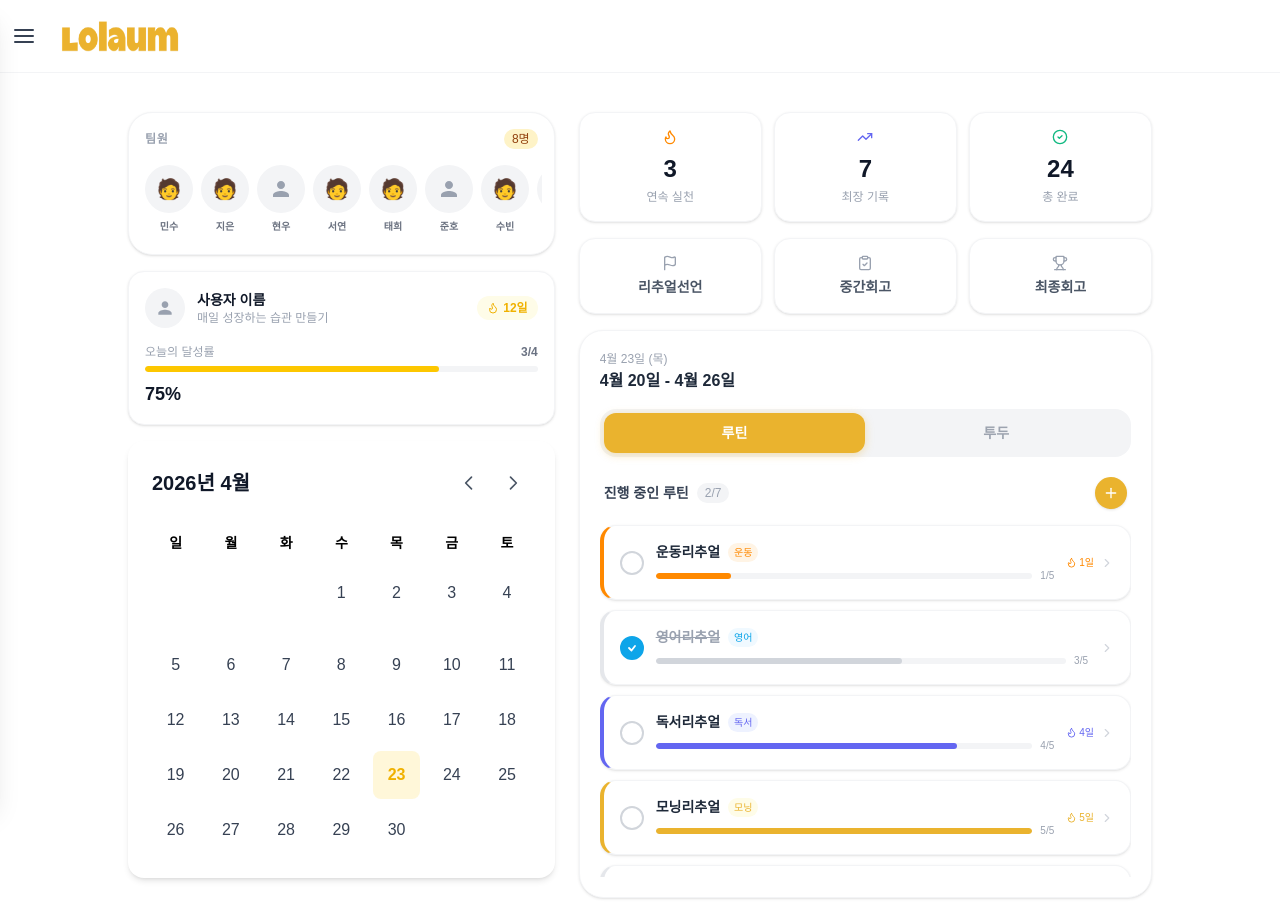
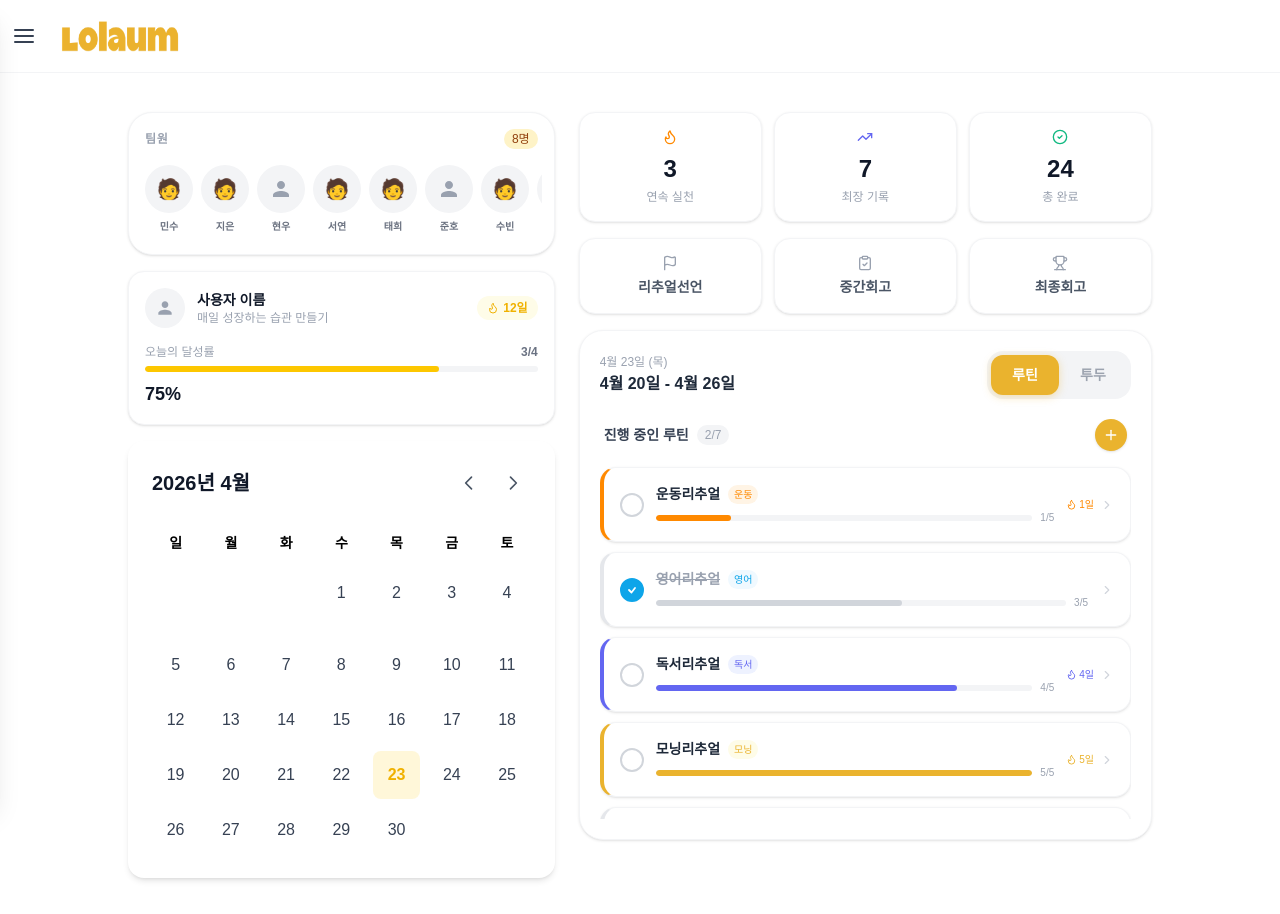
Before and after one commit to Lolaum/Lolaum, a Next.js app: page /home in a window 1280 px wide. Built offline with nearby package versions, Linux system fonts and the light colour scheme.

Commit message:
Design/home: 루틴/투두 선택 세그먼트 디자인 수정

```diff
--- a/src/components/Home/Todo/RoutineList.tsx
+++ b/src/components/Home/Todo/RoutineList.tsx
@@ -7,12 +7,12 @@ import { Plus, X, Flame, ChevronRight } from "lucide-react";
 import { RoutineListProps } from "@/types/home/todo";
 
 const TAG_COLORS: Record<string, { color: string; bgColor: string }> = {
-  운동:     { color: "#ff8900", bgColor: "#fff4e5" },
-  영어:     { color: "#0ea5e9", bgColor: "#f0f9ff" },
-  독서:     { color: "#6366f1", bgColor: "#eef2ff" },
-  모닝:     { color: "#eab32e", bgColor: "#fefce8" },
+  운동: { color: "#ff8900", bgColor: "#fff4e5" },
+  영어: { color: "#0ea5e9", bgColor: "#f0f9ff" },
+  독서: { color: "#6366f1", bgColor: "#eef2ff" },
+  모닝: { color: "#eab32e", bgColor: "#fefce8" },
   제2외국어: { color: "#10b981", bgColor: "#ecfdf5" },
-  원서:     { color: "#8b5cf6", bgColor: "#f5f3ff" },
+  원서: { color: "#8b5cf6", bgColor: "#f5f3ff" },
   자산관리: { color: "#10b981", bgColor: "#ecfdf5" },
 };
 
@@ -42,7 +42,9 @@ export default function RoutineList({
       {/* 헤더 */}
       <div className="flex items-center justify-between mb-4 px-1">
         <div className="flex items-center gap-2">
-          <span className="text-sm font-semibold text-gray-700">진행 중인 루틴</span>
+          <span className="text-sm font-semibold text-gray-700">
+            진행 중인 루틴
+          </span>
           <span className="text-xs text-gray-400 bg-gray-100 rounded-full px-2 py-0.5">
             {completedCount}/{routines.length}
           </span>
@@ -76,7 +78,9 @@ export default function RoutineList({
               key={routine.id}
               onClick={() => onTaskClick(routine.title, colors.color)}
               className="bg-white rounded-2xl p-4 shadow-sm border border-gray-100 cursor-pointer transition-all duration-200 hover:shadow-md hover:-translate-y-0.5 active:scale-[0.98]"
-              style={{ borderLeft: `4px solid ${routine.completed ? "#e5e7eb" : colors.color}` }}
+              style={{
+                borderLeft: `4px solid ${routine.completed ? "#e5e7eb" : colors.color}`,
+              }}
             >
               <div className="flex items-center gap-3">
                 {/* 완료 체크 */}
@@ -88,12 +92,20 @@ export default function RoutineList({
                   className="w-6 h-6 rounded-full border-2 flex items-center justify-center flex-shrink-0 transition-all"
                   style={{
                     borderColor: routine.completed ? colors.color : "#d1d5db",
-                    backgroundColor: routine.completed ? colors.color : "transparent",
+                    backgroundColor: routine.completed
+                      ? colors.color
+                      : "transparent",
                   }}
                 >
                   {routine.completed && (
                     <svg width="10" height="10" viewBox="0 0 10 10" fill="none">
-                      <path d="M2 5l2.5 2.5L8 3" stroke="white" strokeWidth="1.8" strokeLinecap="round" strokeLinejoin="round" />
+                      <path
+                        d="M2 5l2.5 2.5L8 3"
+                        stroke="white"
+                        strokeWidth="1.8"
+                        strokeLinecap="round"
+                        strokeLinejoin="round"
+                      />
                     </svg>
                   )}
                 </button>
@@ -108,7 +120,10 @@ export default function RoutineList({
                     </span>
                     <span
                       className="text-[10px] font-medium px-1.5 py-0.5 rounded-full"
-                      style={{ backgroundColor: colors.bgColor, color: colors.color }}
+                      style={{
+                        backgroundColor: colors.bgColor,
+                        color: colors.color,
+                      }}
                     >
                       {routine.tag}
                     </span>
@@ -121,11 +136,15 @@ export default function RoutineList({
                         className="h-full rounded-full transition-all duration-500"
                         style={{
                           width: `${percent}%`,
-                          backgroundColor: routine.completed ? "#d1d5db" : colors.color,
+                          backgroundColor: routine.completed
+                            ? "#d1d5db"
+                            : colors.color,
                         }}
                       />
                     </div>
-                    <span className="text-[10px] text-gray-400 flex-shrink-0">{count}/{total}</span>
+                    <span className="text-[10px] text-gray-400 flex-shrink-0">
+                      {count}/{total}
+                    </span>
                   </div>
                 </div>
 
@@ -134,7 +153,10 @@ export default function RoutineList({
                   {count > 0 && !routine.completed && (
                     <div className="flex items-center gap-0.5">
                       <Flame size={11} style={{ color: colors.color }} />
-                      <span className="text-[10px] font-medium" style={{ color: colors.color }}>
+                      <span
+                        className="text-[10px] font-medium"
+                        style={{ color: colors.color }}
+                      >
                         {count}일
                       </span>
                     </div>
--- a/src/components/Home/Todo/TaskTabs.tsx
+++ b/src/components/Home/Todo/TaskTabs.tsx
@@ -1,7 +1,14 @@
 "use client";
 
 import { useState } from "react";
-import { Flame, TrendingUp, CheckCircle2, Flag, ClipboardCheck, Trophy } from "lucide-react";
+import {
+  Flame,
+  TrendingUp,
+  CheckCircle2,
+  Flag,
+  ClipboardCheck,
+  Trophy,
+} from "lucide-react";
 import TodoList from "./TodoList";
 import RoutineList from "./RoutineList";
 import {
@@ -32,19 +39,19 @@ export default function TaskTabs({ selectedDate, onTaskClick }: TaskTabsProps) {
             value: "3",
             label: "연속 실천",
             icon: Flame,
-            color: "#ff8900"
+            color: "#ff8900",
           },
           {
             value: "7",
             label: "최장 기록",
             icon: TrendingUp,
-            color: "#6366f1"
+            color: "#6366f1",
           },
           {
             value: "24",
             label: "총 완료",
             icon: CheckCircle2,
-            color: "#10b981"
+            color: "#10b981",
           },
         ].map(({ value, label, icon: Icon, color }) => (
           <div
@@ -63,15 +70,15 @@ export default function TaskTabs({ selectedDate, onTaskClick }: TaskTabsProps) {
         {[
           {
             label: "리추얼선언",
-            icon: Flag
+            icon: Flag,
           },
           {
             label: "중간회고",
-            icon: ClipboardCheck
+            icon: ClipboardCheck,
           },
           {
             label: "최종회고",
-            icon: Trophy
+            icon: Trophy,
           },
         ].map(({ label, icon: Icon }) => (
           <button
@@ -87,8 +94,9 @@ export default function TaskTabs({ selectedDate, onTaskClick }: TaskTabsProps) {
 
       {/* 루틴/투두 카드 */}
       <div className="rounded-3xl bg-white shadow-sm border border-gray-100 p-5">
-        {/* 날짜 */}
-        <div className="mb-4">
+        {/* 날짜 + 세그먼트 컨트롤 */}
+        <div className="flex items-center justify-between mb-5">
+          <div>
             <p className="text-xs text-gray-400 font-medium mb-0.5">
               {formatDateDisplay(selectedDate)}
             </p>
@@ -98,7 +106,7 @@ export default function TaskTabs({ selectedDate, onTaskClick }: TaskTabsProps) {
           </div>
 
           {/* 세그먼트 컨트롤 — 슬라이딩 pill */}
-        <div className="relative flex bg-gray-100 rounded-2xl p-1 mb-5">
+          <div className="relative flex bg-gray-100 rounded-2xl p-1 w-36">
           {/* 슬라이딩 active 배경 */}
           <div
             className="absolute inset-y-1 rounded-xl"
@@ -125,6 +133,7 @@ export default function TaskTabs({ selectedDate, onTaskClick }: TaskTabsProps) {
             </button>
           ))}
           </div>
+        </div>
 
         {/* 콘텐츠 */}
         <div className="overflow-y-auto max-h-[calc(100vh-400px)]">
```
Lines whose indentation alone changed are shown as unchanged.
